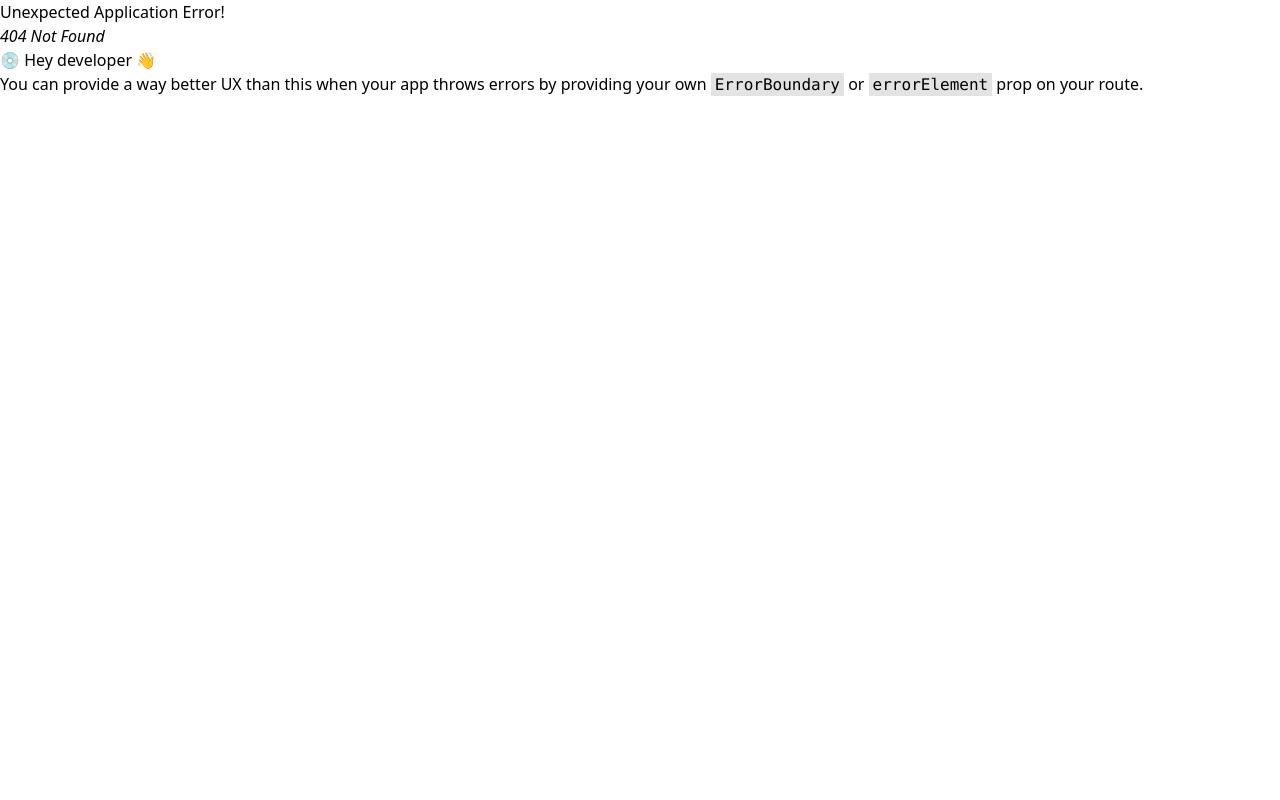
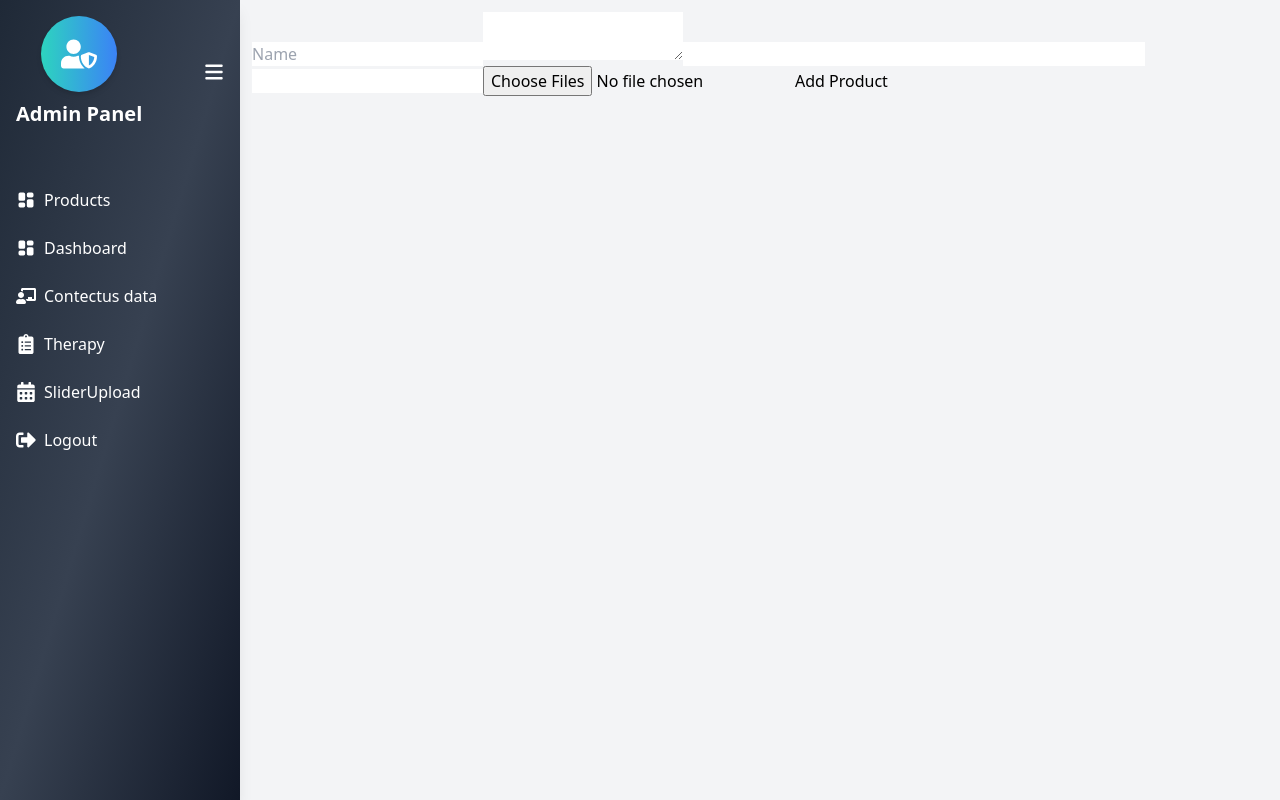
Before and after one commit to adityasinghchouhan1/Aayurvaan, a React (Vite) app in the folder admin/: page /dashboard/ProductUpload in a window 1280 px wide. Before the commit this address had no page. Built offline with nearby package versions, Linux system fonts and the light colour scheme.

Commit message:
add product add ppage in admin

```diff
--- /dev/null
+++ b/admin/src/components/Products/AdminAddProduct.jsx
@@ -0,0 +1,57 @@
+import { useState } from 'react'
+import axios from 'axios'
+
+export default function AdminAddProduct() {
+  const [form, setForm] = useState({
+    name: '',
+    description: '',
+    mrp: '',
+    price: '',
+    discount: '',
+    images: [],
+  })
+
+  const handleChange = (e) => {
+    const { name, value, files } = e.target
+    if (name === 'images') {
+      setForm({ ...form, images: files })
+    } else {
+      setForm({ ...form, [name]: value })
+    }
+  }
+
+  const submit = async (e) => {
+    e.preventDefault()
+
+    const data = new FormData()
+    Object.keys(form).forEach((key) => {
+      if (key === 'images') {
+        for (let img of form.images) {
+          data.append('images', img)
+        }
+      } else {
+        data.append(key, form[key])
+      }
+    })
+
+    await axios.post('http://127.0.0.1:8000/api/products/create/', data, {
+      headers: {
+        Authorization: `Bearer ${localStorage.getItem('access')}`,
+      },
+    })
+
+    alert('Product Added')
+  }
+
+  return (
+    <form onSubmit={submit}>
+      <input name="name" onChange={handleChange} placeholder="Name" />
+      <textarea name="description" onChange={handleChange} />
+      <input name="mrp" onChange={handleChange} />
+      <input name="price" onChange={handleChange} />
+      <input name="discount" onChange={handleChange} />
+      <input type="file" name="images" multiple onChange={handleChange} />
+      <button>Add Product</button>
+    </form>
+  )
+}
--- a/admin/src/components/Sidebar.jsx
+++ b/admin/src/components/Sidebar.jsx
@@ -43,6 +43,13 @@ const Sidebar = () => {
         </div>
 
         <nav className="mt-8">
+          <Link
+            to="ProductUpload"
+            className="flex items-center px-4 py-3 hover:bg-teal-500 hover:text-white rounded-lg transition-colors duration-300"
+          >
+            <TbLayoutDashboardFilled className="mr-2" size={20} />
+            {!isCollapsed && <span>Products</span>}
+          </Link>
           <Link
             to="dashboardCards"
             className="flex items-center px-4 py-3 hover:bg-teal-500 hover:text-white rounded-lg transition-colors duration-300"
--- a/admin/src/routes/index.jsx
+++ b/admin/src/routes/index.jsx
@@ -8,6 +8,7 @@ import ContectusData from '../components/ContectusData'
 import SidebarSub from '../components/SidebarSub'
 import ServicesCard from '../components/ServicesCard'
 import SliderUpload from '../components/SliderUpload'
+import AdminAddProduct from '../components/Products/AdminAddProduct'
 export const router = createBrowserRouter([
   {
     path: '/',
@@ -41,6 +42,10 @@ export const router = createBrowserRouter([
             path: 'SliderUpload',
             element: <SliderUpload />,
           },
+          {
+            path: 'ProductUpload',
+            element: <AdminAddProduct />,
+          },
         ],
       },
       {
```
Also changed, not shown: 1 other file (tests, documents, lock files or other folders).
